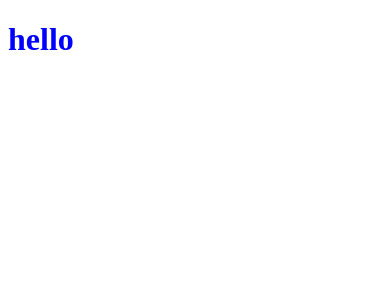
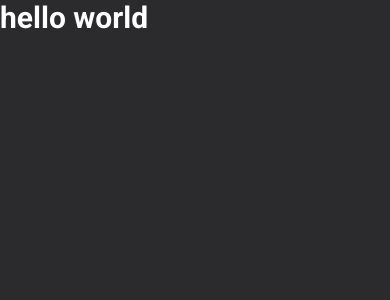
Before and after one commit to SamuelRicardoDS/news, a Next.js app: page / in a window 390 px wide. Shown: the top 300 px of the page. Built offline with nearby package versions, Linux system fonts and the light colour scheme.

Commit message:
global.scss

```diff
--- a/src/pages/_app.tsx
+++ b/src/pages/_app.tsx
@@ -1,4 +1,5 @@
 import { AppProps } from "next/app"
+import '../styles/global.scss'
 
 
 function MyApp({ Component, pageProps}: AppProps) {
--- /dev/null
+++ b/src/pages/_document.tsx
@@ -0,0 +1,18 @@
+import Document, { Html, Head, Main, NextScript } from "next/document"
+
+export default class MyDocument extends Document {
+    render() {
+        return (
+            <Html>
+                <Head>
+                    <link rel="preconnect" href="https://fonts.gstatic.com" />
+                    <link href="https://fonts.googleapis.com/css2?family=Roboto:wght@400;700;900&display=swap" rel="stylesheet"/>
+                </Head>
+                <body>
+                    <Main />
+                    <NextScript />
+                </body>
+            </Html>
+        )
+    }
+}
--- a/src/pages/index.tsx
+++ b/src/pages/index.tsx
@@ -1,7 +1,14 @@
-import styles from '../styles/home.module.scss'
+import Head from "next/head";
 
 export default function Home() {
   return (
-   <h1 className={styles.title}>hello</h1>
-  )
+    <>
+      <Head>
+        <title>inicio | news</title>
+      </Head>
+      <h1>
+        hello world
+      </h1>
+    </>
+  );
 }
--- /dev/null
+++ b/src/styles/global.scss
@@ -0,0 +1,41 @@
+* {
+    margin: 0;
+    padding: 0;
+    box-sizing: border-box;
+}
+
+:root {
+    --white: #FFFFFF;
+
+    --gray-100: #e1e1e6;
+    --gray-300: #a8a8b3;
+    --gray-900: #2b2b2e;
+
+    --cyan-500: #61dafb;
+
+    --yellow-500: #eba417;
+}
+
+@media (max-width: 1080px) {
+    html {
+        font-size: 93.75%;
+    }
+}
+
+body {
+    background: var(--gray-900);
+    color: var(--white);
+}
+
+body, input, textarea, select, button {
+    font: 400 1rem "Roboto", sans-serif;
+}
+
+button {
+    cursor: pointer;
+}
+
+a {
+    color: inherit;
+    text-decoration: none;
+}
--- a/src/styles/home.module.scss
+++ /dev/null
@@ -1,3 +0,0 @@
-.title {
-    color: blue;
-}
```
